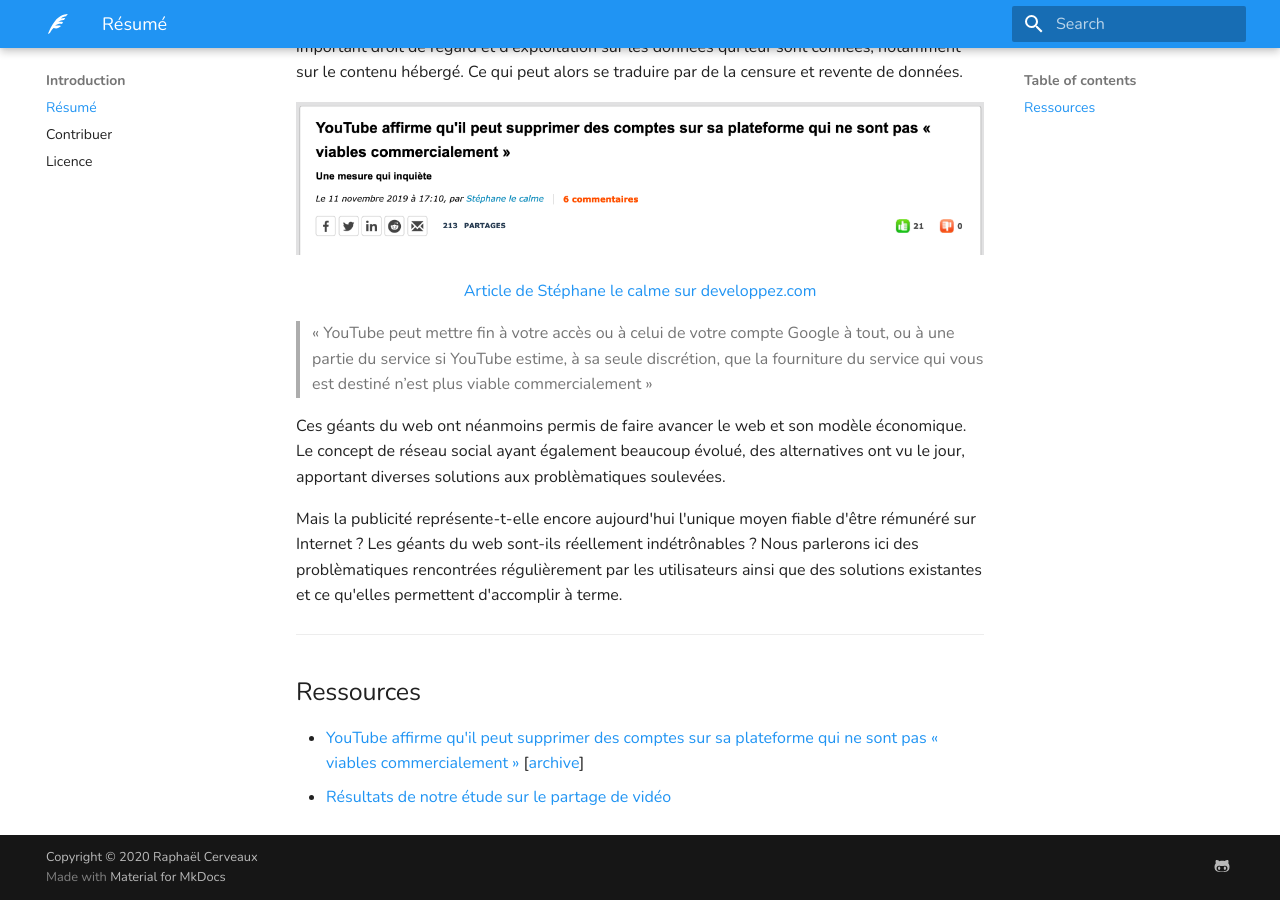
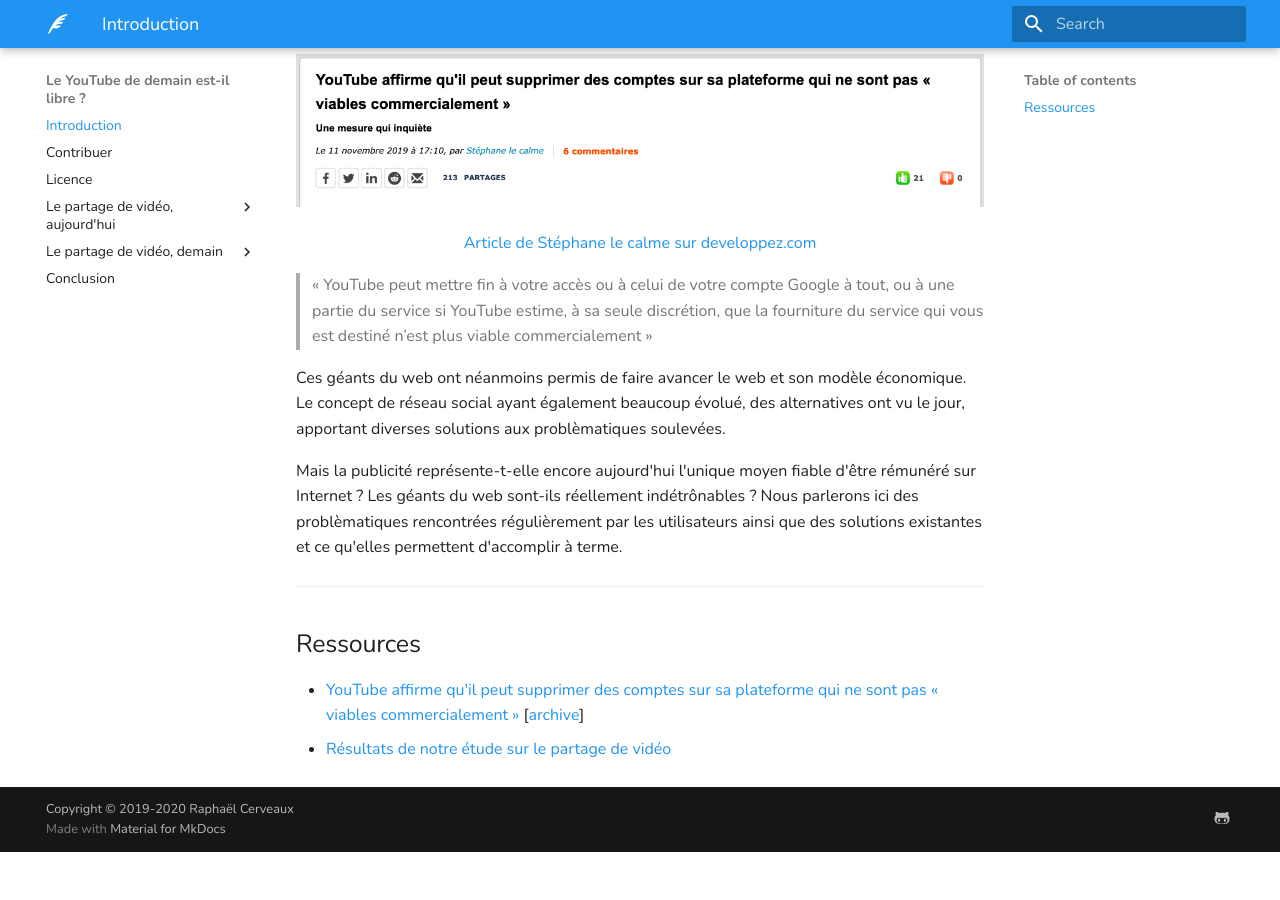
Before and after one commit to sundowndev/livre-blanc-video, an MkDocs documentation site: the page built from docs/index.md, in a window 1280 px wide and 900 px high, scrolled down 1216 px. Built offline with MkDocs 1.6.1 and Material for MkDocs 9.7.7, drawn with Linux system fonts in a browser that asks for light colours; after the commit the page ends 2068 px from its top, so only the background shows below that.

Commit message:
refactor: table of content

```diff
--- a/mkdocs.yml
+++ b/mkdocs.yml
@@ -1,5 +1,5 @@
 site_name: 'Le YouTube de demain est-il libre ?'
-site_description: "Le YouTube de demain est-il libre ? Google continuera-t-il de dicter l'avenir des créateurs ? - Livre blanc sur le partage de vidéo"
+site_description: "Le YouTube de demain est-il libre ? Une plongée dans l'industrie du streaming vidéo - Livre blanc sur le partage de vidéo"
 site_author: Raphaël Cerveaux
 site_url: https://sundowndev.github.io/livre-blanc-video/
 
@@ -14,27 +14,27 @@
     text: Nunito
     code: Roboto Mono
   features:
-    - tabs
-    # - instant
+    - instant
 
 nav:
-  - "Introduction":
-    - "Résumé": index.md
-    - "Contribuer": contribute.md
-    - "Licence": license.md
+  # - "Résumé": abstract.md
+  - 'Introduction': index.md
+  - 'Contribuer': contribute.md
+  - 'Licence': license.md
   - "Le partage de vidéo, aujourd'hui":
-    - "Modèle économique": today/business-model.md
-    - "En communauté": today/community.md
-    - "Écologie": today/ecology.md
-    # - "Opportunités": today/opportunities.md
-    - "Transparence, vie privée & éthique": today/transparency.md
-  - "Le partage de vidéo, demain":
-    - "Les alternatives": tomorrow/alternatives.md
-    - "Modèle économique": tomorrow/business-model.md
-    - "En communauté": tomorrow/community.md
-    # - "Écologie": tomorrow/ecology.md
-    # - "Opportunités": tomorrow/notfound.md
-    - "Transparence, vie privée & éthique": tomorrow/transparency.md
+      - 'Modèle économique': today/business-model.md
+      - 'En communauté': today/community.md
+      - 'Écologie': today/ecology.md
+      # - "Opportunités": today/opportunities.md
+      - 'Transparence, vie privée & éthique': today/transparency.md
+  - 'Le partage de vidéo, demain':
+      - 'Les alternatives': tomorrow/alternatives.md
+      - 'Modèle économique': tomorrow/business-model.md
+      - 'En communauté': tomorrow/community.md
+      # - "Écologie": tomorrow/ecology.md
+      # - "Opportunités": tomorrow/notfound.md
+      - 'Transparence, vie privée & éthique': tomorrow/transparency.md
+  - Conclusion: 'conclusion.md'
 
 extra:
   social:
@@ -56,4 +56,4 @@
 # edit_uri: 'https://github.com/sundowndev/livre-blanc-video/edit/master/docs/'
 
 # Copyright
-copyright: 'Copyright &copy; 2020 Raphaël Cerveaux'
+copyright: 'Copyright &copy; 2019-2020 Raphaël Cerveaux'
```
Also changed, not shown: docs/conclusion.md (added, +7 -0 lines).
